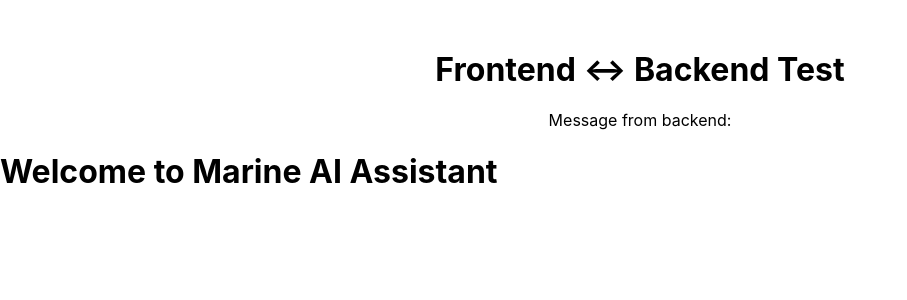
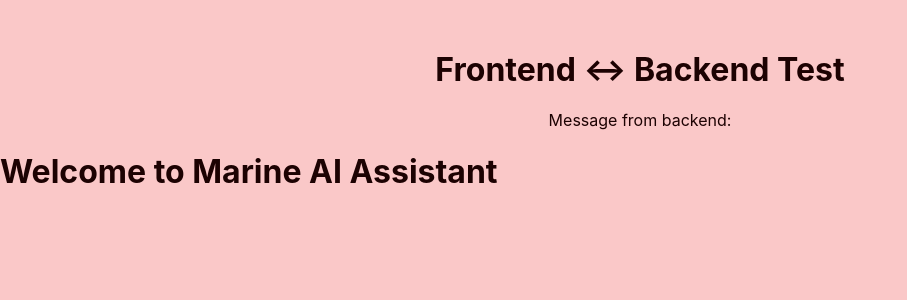
Before and after one commit to AnanyaDobhal/maritime-ai-assistant, a React (Create React App) app in the folder frontend/: page / in a window 1280 px wide. Shown: the top 300 px of the page, without its empty margins (0-907 px from the left). Built offline with nearby package versions, Linux system fonts and the light colour scheme; no server answers.

Commit message:
Update index.css

```diff
--- a/frontend/src/index.css
+++ b/frontend/src/index.css
@@ -1,4 +1,6 @@
 body {
+  background-color: rgb(250, 200, 200);
+  color: rgb(28, 2, 2);
   margin: 0;
   font-family: -apple-system, BlinkMacSystemFont, 'Segoe UI', 'Roboto', 'Oxygen',
     'Ubuntu', 'Cantarell', 'Fira Sans', 'Droid Sans', 'Helvetica Neue',
```
